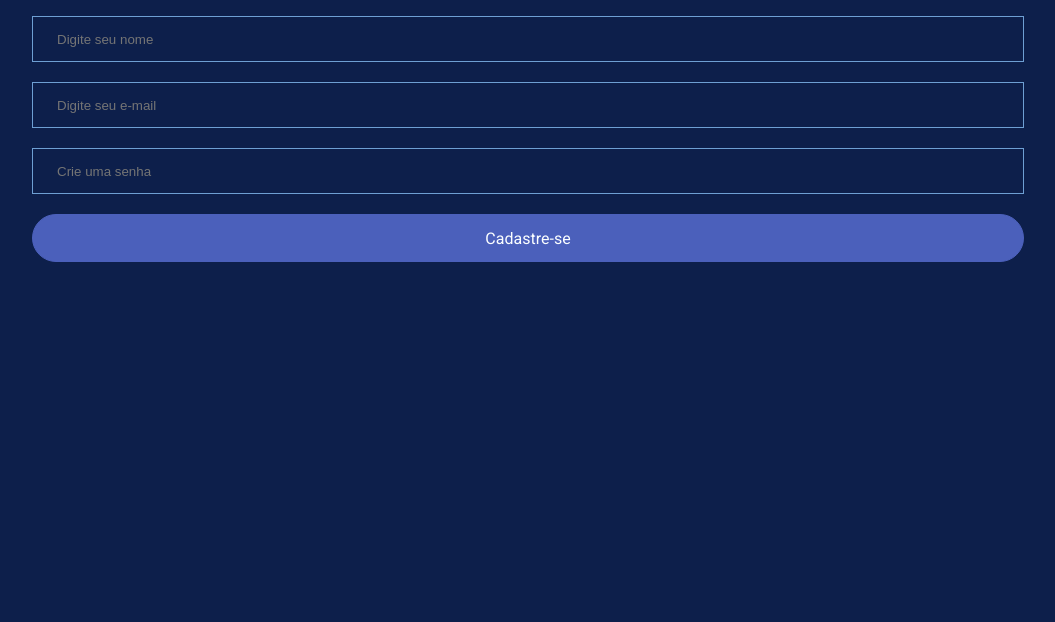
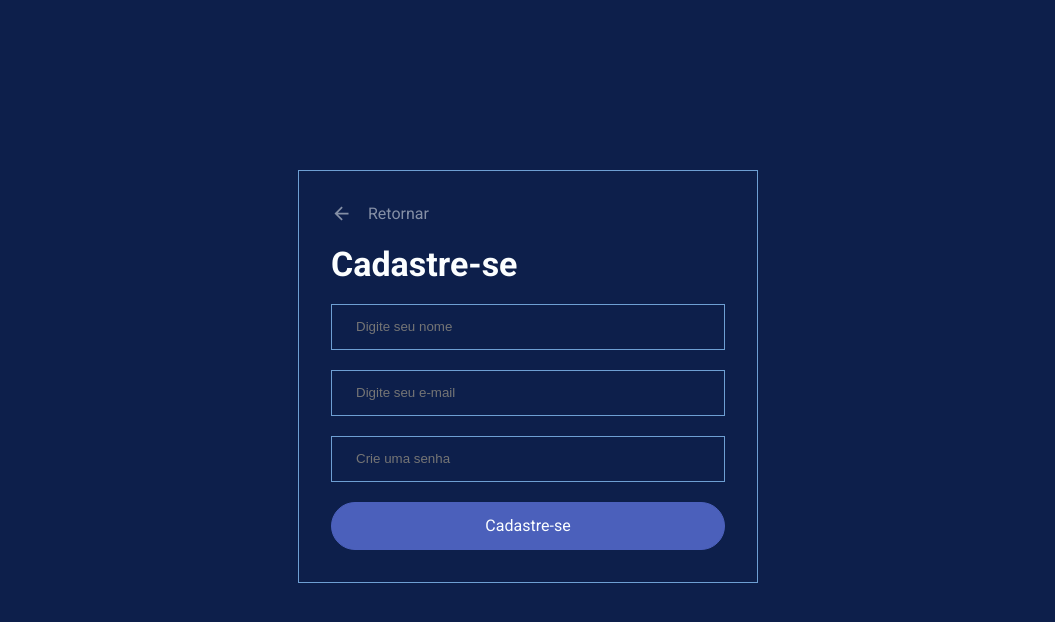
Before and after one commit to josedasilva123/lexgames, a React (Create React App) app: page /register in a window 1280 px wide. Shown: the top 622 px of the page, without its empty margins (112-1167 px from the left). Built offline with nearby package versions, Linux system fonts and the light colour scheme.

Commit message:
feat: styling login and register and adding react-toastfy

```diff
--- a/package.json
+++ b/package.json
@@ -14,6 +14,7 @@
     "react-icons": "^4.4.0",
     "react-router-dom": "^6.4.2",
     "react-scripts": "5.0.1",
+    "react-toastify": "^9.0.8",
     "styled-components": "^5.3.5",
     "web-vitals": "^2.1.4",
     "yup": "^0.32.11"
--- a/src/App.jsx
+++ b/src/App.jsx
@@ -1,7 +1,8 @@
 /* eslint-disable no-restricted-globals */
 import { useState } from "react";
-import UserDashboard from "./pages/UserDashboard";
 import AppRoutes from "./Routes";
+import { ToastContainer } from "react-toastify";
+import 'react-toastify/dist/ReactToastify.css';
 
 function App() {
   const [user, setUser] = useState(null);
@@ -64,6 +65,7 @@ function App() {
         removeGame={removeGame}
         ratingGame={ratingGame}
       />
+      <ToastContainer autoClose={2500} position="top-center" theme="dark" />
     </div>
   );
 }
--- /dev/null
+++ b/src/pages/Login/style.js
@@ -0,0 +1,43 @@
+import styled from "styled-components";
+import { AnimationFadeIn } from "../../styles/animations";
+
+export const StyledLoginGrid = styled.div`
+  display: flex;
+  align-items: center;
+  justify-content: center;
+
+  min-height: 90vh;
+
+  padding: 3rem 0;
+
+  .formBox{
+    padding: 2rem;
+    width: 100%;
+    max-width: 460px;
+    border: 1px solid var(--color-lightblue);
+    background: var(--color-darkblue);
+    animation: ${AnimationFadeIn} .8s forwards;
+
+    h1{
+        margin-bottom: 1rem;
+        span{
+            color: var(--color-lightblue);
+        }
+    }
+
+    & > a{
+        display: block;
+        margin-top: 1rem;
+
+        width: 100%;
+
+        button{
+            width: 100%;
+        }
+    }
+
+    @media (max-width: 600px){
+        padding: 1.5rem;
+    }
+  }
+`;
--- a/src/pages/Register/index.jsx
+++ b/src/pages/Register/index.jsx
@@ -1,73 +1,95 @@
 import React, { useState } from "react";
 import { useForm } from "react-hook-form";
-import { StyledButton } from "../../styles/button";
+import { StyledButton, StyledIcon } from "../../styles/button";
 import { StyledForm } from "../../styles/form";
 import { StyledContainer } from "../../styles/global";
-import { yupResolver } from '@hookform/resolvers/yup';
+import { yupResolver } from "@hookform/resolvers/yup";
 import { registerSchema } from "./registerSchema";
-import { StyledParagraph } from "../../styles/typography";
+import { StyledParagraph, StyledTitle } from "../../styles/typography";
 import { coreApi } from "../../services/api";
-import { useNavigate } from "react-router-dom";
+import { Link, useNavigate } from "react-router-dom";
+import { MdArrowBack } from "react-icons/md";
+import { StyledRegisterGrid } from "./style";
+import { toast } from "react-toastify";
 
 const Register = () => {
   const [loading, setLoading] = useState(false);
-  /* Estado de lado para desabilitar botão e outras questões mais visuais */
   const [alert, setAlert] = useState(null);
-  /* Estado para um toast mais rudimentar */
 
-  /* Instância do hook e ponte com schema */
-  const { register, handleSubmit, formState: {errors}} = useForm({
-    resolver: yupResolver(registerSchema)
-  })
+  const {
+    register,
+    handleSubmit,
+    formState: { errors },
+  } = useForm({
+    resolver: yupResolver(registerSchema),
+  });
 
   const navigate = useNavigate();
 
   const submit = async (data) => {
-    /* trycatch tenta executar cada linha e em caso de erro cai para lógica de catch */
     try {
-        setLoading(true); /* começa a carregar */
-        const response = await coreApi.post('user', data);
-        /* dispara toast por meio do estado alert */
-        setAlert({
-            type: "sucess",
-            message: response.data.message
-        });
-        /* reseta toast e redireciona para home */
+      setLoading(true);
+      const response = await coreApi.post("user", data);
+
+      toast.success(response.data.message);
+
       setTimeout(() => {
-            setAlert(null);
-            navigate('/');
-        }, 3000);
+        navigate("/");
+      }, 2500);
     } catch (error) {
-        /* dispara toast em caso de erro, por meio do estado alert */
-        setAlert({
-            type: "error",
-            message: error.response.data.error,
-        });
-        setTimeout(() => {
-            setAlert(null);
-        }, 3000);
+      toast.error(error.response.data.error);
     } finally {
       setLoading(false);
     }
-  }
+  };
 
   return (
     <StyledContainer>
+      <StyledRegisterGrid>
+        <div className="formBox">
+          <Link to="/">
+            <StyledIcon>
+              <MdArrowBack size={21} /> Retornar
+            </StyledIcon>
+          </Link>
+
           <StyledForm onSubmit={handleSubmit(submit)}>
-        <input type="text" placeholder="Digite seu nome" {...register("name")} />
-        {errors.name && <StyledParagraph>{errors.name.message}</StyledParagraph>}
+            <StyledTitle tag="h2" fontSize="two">
+              Cadastre-se
+            </StyledTitle>
+            <input
+              type="text"
+              placeholder="Digite seu nome"
+              {...register("name")}
+            />
+            {errors.name && (
+              <StyledParagraph error={true}>{errors.name.message}</StyledParagraph>
+            )}
 
-        <input type="email" placeholder="Digite seu e-mail" {...register("email")}  />
-        {errors.email && <StyledParagraph>{errors.email.message}</StyledParagraph>}
+            <input
+              type="email"
+              placeholder="Digite seu e-mail"
+              {...register("email")}
+            />
+            {errors.email && (
+              <StyledParagraph error={true}>{errors.email.message}</StyledParagraph>
+            )}
 
-        <input type="password" placeholder="Crie uma senha" {...register("password")}  />
-        {errors.password && <StyledParagraph>{errors.password.message}</StyledParagraph>}
+            <input
+              type="password"
+              placeholder="Crie uma senha"
+              {...register("password")}
+            />
+            {errors.password && (
+              <StyledParagraph error={true}>{errors.password.message}</StyledParagraph>
+            )}
 
             <StyledButton buttonStyle="solid1" type="submit" disabled={loading}>
-          {loading ? 'Cadastrando...' : 'Cadastre-se'}
+              {loading ? "Cadastrando..." : "Cadastre-se"}
             </StyledButton>
-        {alert && <StyledParagraph>{alert.message}</StyledParagraph>}
           </StyledForm>
+        </div>
+      </StyledRegisterGrid>
     </StyledContainer>
   );
 };
--- /dev/null
+++ b/src/pages/Register/style.js
@@ -0,0 +1,30 @@
+import styled from "styled-components";
+import { AnimationFadeIn } from "../../styles/animations";
+
+export const StyledRegisterGrid = styled.div`
+  display: flex;
+  align-items: center;
+  justify-content: center;
+
+  min-height: 90vh;
+
+  padding: 3rem 0;
+
+  .formBox {
+    padding: 2rem;
+    width: 100%;
+    max-width: 460px;
+    border: 1px solid var(--color-lightblue);
+    background: var(--color-darkblue);
+    animation: ${AnimationFadeIn} 0.8s forwards;
+
+    & > a{
+        display: block;
+        margin-bottom: 1rem;
+    }
+
+    @media (max-width: 600px) {
+      padding: 1.5rem;
+    }
+  }
+`;
--- /dev/null
+++ b/src/styles/animations.js
@@ -0,0 +1,9 @@
+import { keyframes } from "styled-components";
+
+export const AnimationFadeIn = keyframes`
+    from{
+        opacity: 0;
+    } to {
+        opacity: 1;
+    }
+`
--- a/src/styles/button.js
+++ b/src/styles/button.js
@@ -16,49 +16,63 @@ export const StyledButton = styled.button`
 
   transition: 0.4s;
 
-    ${({buttonSize}) => {
-        switch(buttonSize){
+  ${({ buttonSize }) => {
+    switch (buttonSize) {
       case "big":
-                return css `
+        return css`
           padding: 0 32px;
           height: 56px;
-                `
+        `;
       default:
         return css`
           padding: 0 24px;
           height: 48px;
-                `
+        `;
     }
   }}
 
-    ${({buttonStyle}) => {
-        switch(buttonStyle){
+  ${({ buttonStyle }) => {
+    switch (buttonStyle) {
       case "solid1":
         return css`
           background: var(--color-blue);
           border-color: var(--color-blue);
           color: var(--color-white);
-                `
+        `;
       case "solid2":
         return css`
           background: var(--color-lightblue);
           border-color: var(--color-lightblue);
           color: var(--color-white);
-                `
+        `;
       case "outline":
         return css`
           border-color: var(--color-lightblue);
           color: var(--color-white);
-                `
+        `;
     }
   }}
 
-    &:hover{
+    &:hover {
     filter: brightness(1.2);
   }
 
-    &:disabled{
+  &:disabled {
     cursor: not-allowed;
-        opacity: .5;
+    opacity: 0.5;
   }
-`
+`;
+
+export const StyledIcon = styled.span`
+  cursor: pointer;
+  display: inline-flex;
+  align-items: center;
+  gap: 1rem;
+  color: var(--color-white);
+  opacity: 0.5;
+  transition: 0.4s;
+
+  &:hover {
+    opacity: 1;
+  }
+`;
--- a/src/styles/global.js
+++ b/src/styles/global.js
@@ -27,11 +27,16 @@ export const GlobalStyle = createGlobalStyle`
         border: none;
     }
 
+    a{
+      text-decoration: none;
+    }
+
     :root{
         --color-blue: #4B60BB;
         --color-darkblue: #0D1F4B;
         --color-lightblue: #6E9FD3;
         --color-white: #FBFEFF;
+        --color-red: #F55859;
     }
 
     body{
@@ -39,9 +44,14 @@ export const GlobalStyle = createGlobalStyle`
     }
 
     h1, h2, h3, h4, h5, h6, p, span, li{
-    font-family: 'Roboto', sans-serif;
-    color: var(--color-white);
-}
+      font-family: 'Roboto', sans-serif;
+      color: var(--color-white);
+    }
+
+    .Toastify__toast-theme--dark{
+      background: var(--color-darkblue);
+      border: 1px solid var(--color-lightblue);
+    }
 `;
 
 export const StyledContainer = styled.div`
--- a/src/styles/typography.js
+++ b/src/styles/typography.js
@@ -57,4 +57,5 @@ export const StyledTitle = styled(BaseTitle)`
 export const StyledParagraph = styled.p`
     font-weight: 400;
     font-size: 16px;
+    color: ${({error}) => error ? "var(--color-red)" : "var(--color-white)"};
 `
```
Also changed, not shown: src/pages/Login/index.jsx (+28 -10 lines), 1 other file (tests, documents, lock files or other folders). Lines whose indentation alone changed are shown as unchanged.
